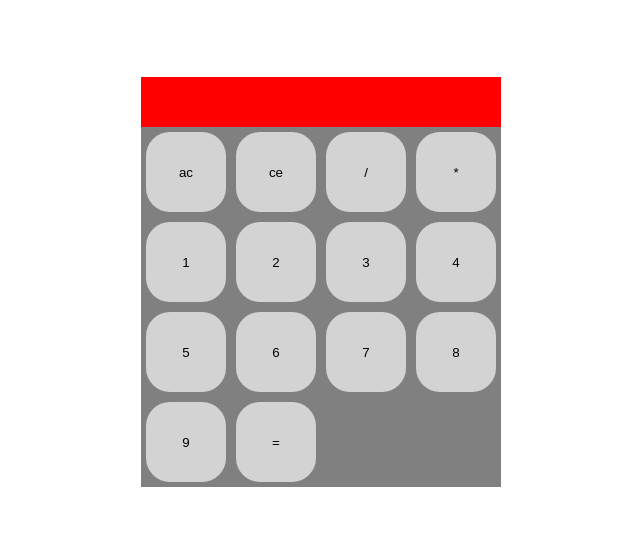
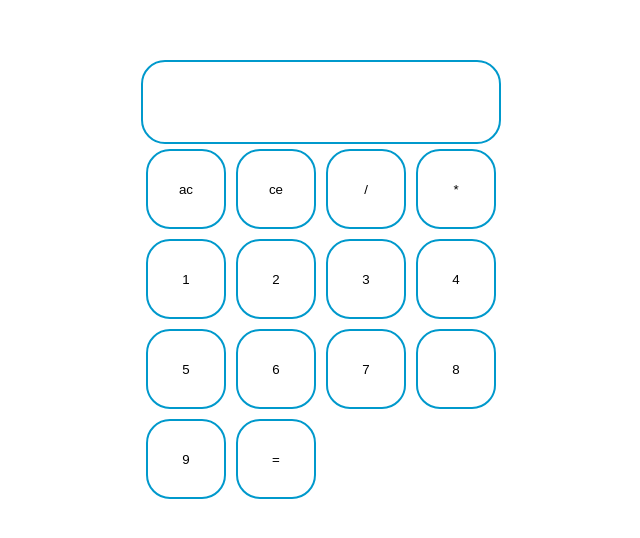
Before and after one commit to BenHagan/FCC-Calculator, a React (Create React App) app: page / in a window 1280 px wide. Shown: the part 118-656 px from the top of the page, without its empty margins (319-959 px from the left). Built offline with nearby package versions, Linux system fonts and the light colour scheme.

Commit message:
Add some sweet styles

```diff
--- a/public/index.html
+++ b/public/index.html
@@ -1,6 +1,7 @@
 <!DOCTYPE html>
 <html lang="en">
   <head>
+    <link href="https://fonts.googleapis.com/css?family=Rajdhani" rel="stylesheet">
     <meta charset="utf-8">
     <meta name="viewport" content="width=device-width, initial-scale=1, shrink-to-fit=no">
     <meta name="theme-color" content="#000000">
--- a/src/styles/styles.css
+++ b/src/styles/styles.css
@@ -1,6 +1,12 @@
+body {
+  font-family: 'Rajdhani', sans-serif;
+}
+
 .display-screen {
-  height: 50px;
-  background: red;
+  height: 80px;
+  background: transparent;
+  border: 2px solid #0099cc;
+  border-radius: 24px;
 }
 
 .display-text {
@@ -8,19 +14,23 @@
 }
 
 .button-container {
-  background: gray;
   overflow-y: auto;
 }
 
-.button-container > button {
+button {
   display: inline-block;
-  border: 0;
+  border: 2px solid #0099cc;
   border-radius: 24px;
   width: 80px;
   height: 80px;
   float: left;
-  background: lightgray;
+  background: transparent;
   margin: 5px;
+}
+
+button:hover {
+  background-color: #008cba;
+  color: white;
 }
 
 button:focus {
```
